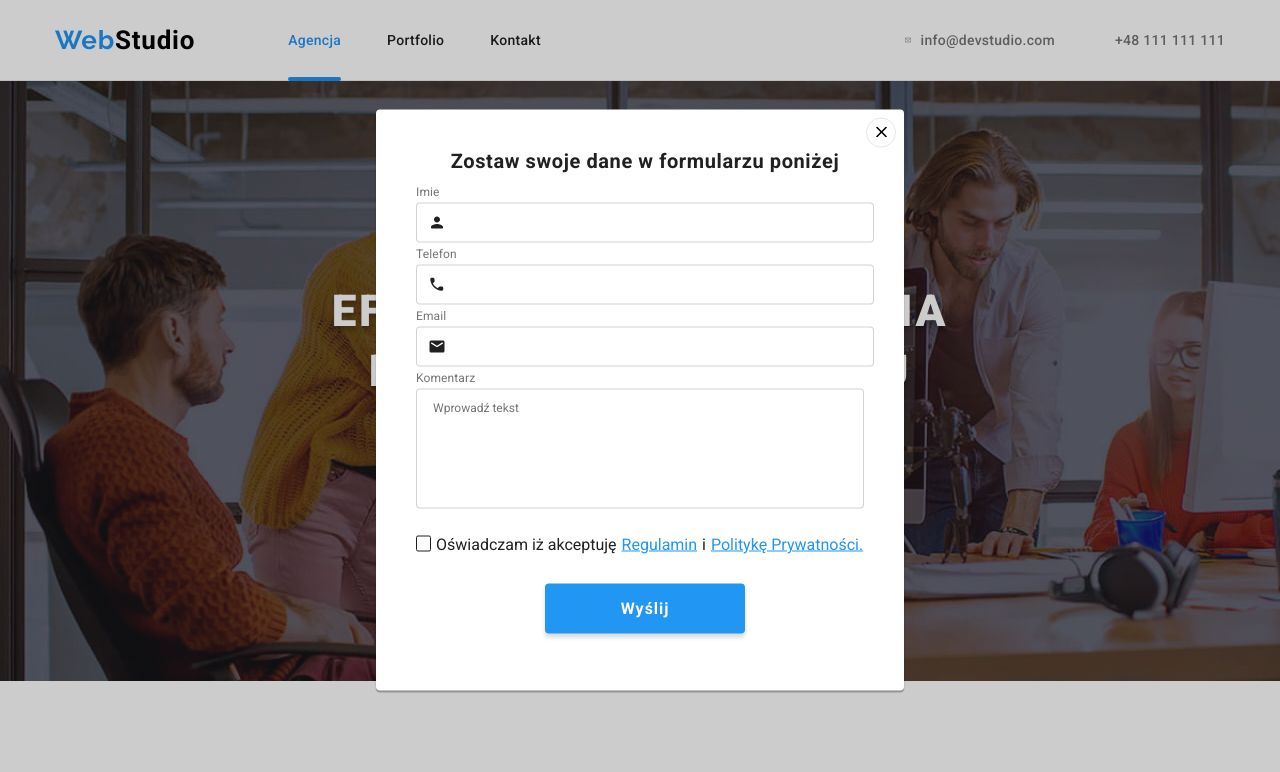
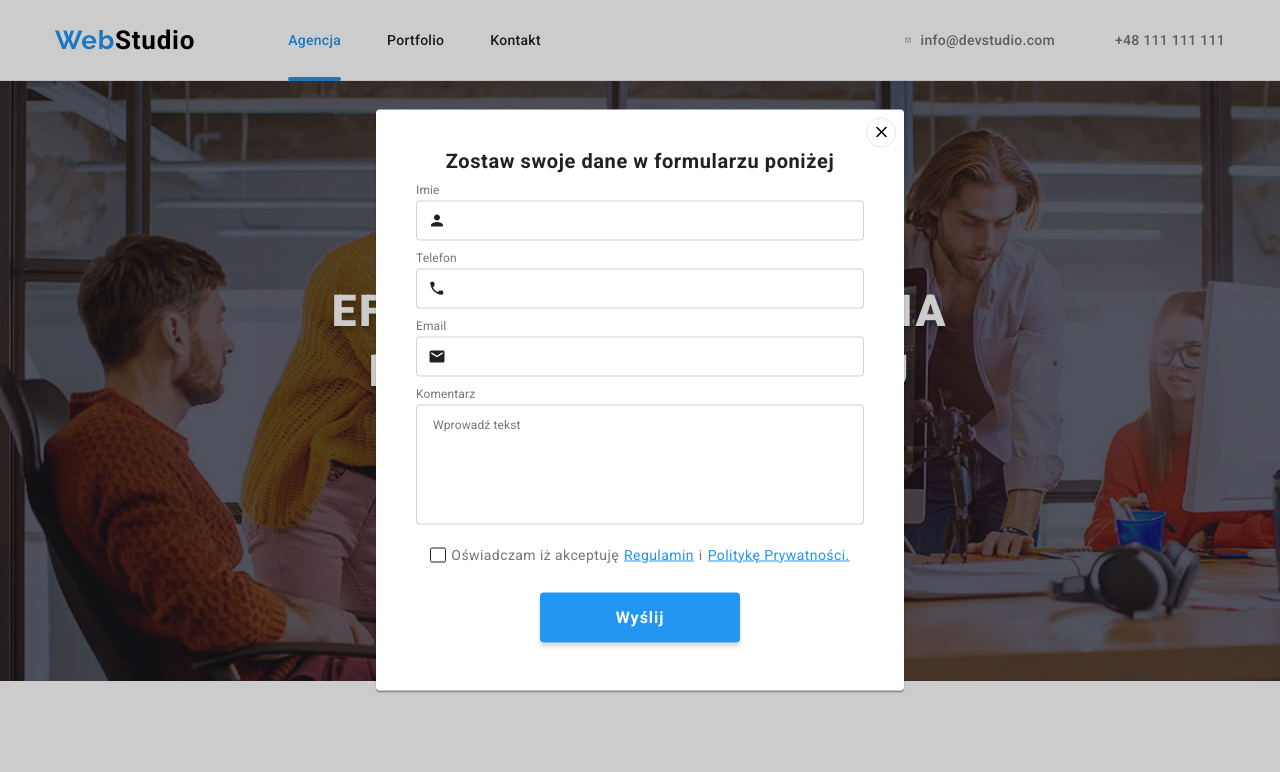
Before and after one commit to gh-Valentine/goit-markup-hw-06-HTML_CSS_PL_ON_8, a plain HTML site: page index.html in a window 1280 px wide. Both pictures are taken after a click on the button "Zamów usługe". Shown: the top 772 px of the page. Drawn offline with nearby package versions, Linux system fonts and the light colour scheme.

Commit message:
Update index and CSS
Main changes in:
modal-form-block-policy
.modal-form-block-label
.close-btn

```diff
--- a/css/styles.css
+++ b/css/styles.css
@@ -735,7 +735,7 @@ img {
 }
 
 .close-btn {
-  position: relative;
+  position: absolute;
   width: 30px;
   height: 30px;
   right: 8px;
@@ -783,8 +783,7 @@ img {
 }
 
 .modal-form-block {
-  padding-top: 40px;
-  padding-left: 40px;
+  padding: 40px;
   width: 100%;
   display: flex;
   flex-direction: column;
@@ -796,11 +795,10 @@ img {
   line-height: 1.15;
   text-align: center;
   letter-spacing: 0.03em;
-  padding-bottom: 12px;
 }
 
 .modal-form-block-label {
-  padding-bottom: 4px;
+  margin-top: 10px;
   color: var(--third-color);
   font-size: 12px;
   line-height: 1.167;
@@ -842,13 +840,17 @@ img {
 }
 
 .modal-form-block-label textarea {
+  font-size: 12px;
+  line-height: 1.167;
+  letter-spacing: 0.01em;
+  color: rgba(117, 117, 117, 0.5);
   padding-left: 16px;
   padding-top: 12px;
   resize: none;
   height: 120px;
   width: 448px;
   margin-top: 4px;
-  margin-bottom: 20px;
+
   border-radius: 4px;
   outline: none;
   border: 1px solid rgba(33, 33, 33, 0.2);
@@ -856,11 +858,18 @@ img {
 
 .modal-form-block-policy {
   display: flex;
+  justify-content: center;
+  margin-top: 20px;
 }
 
 .modal-form-block-policy-label {
   cursor: pointer;
   display: flex;
+  align-items: center;
+  font-size: 14px;
+  line-height: 1.714px;
+  letter-spacing: 0.03em;
+  color: var(--third-color);
 }
 
 .modal-form-block-policy-label input {
@@ -872,8 +881,8 @@ img {
 }
 
 .modal-form-block-policy-checkmark {
-  height: 16px;
-  width: 15px;
+  height: 15px;
+  width: 16px;
   border: 1px solid var(--main-color);
   border-radius: 2px;
   background-color: var(--fourth-color);
--- a/index.html
+++ b/index.html
@@ -406,30 +406,27 @@
             <form class="modal-form">
                 <div class="modal-form-block">
                     <h3>Zostaw swoje dane w formularzu poniżej</h3>
-                    <label class="modal-form-block-label" for="name">Imie
+                    <label class="modal-form-block-label" for="name">Imie</label>
                     <div class="modal-form-block-box">
                         <input type="text" required name="name" id="name" />
                         <svg width="18" height="18">
                             <use href="./images/icons.svg#icon-person"></use>
                         </svg>
                     </div>
-                    </label>
-                    <label class="modal-form-block-label" for="tel">Telefon
+                    <label class="modal-form-block-label" for="tel">Telefon</label>
                     <div class="modal-form-block-box">
                         <input type="tel" required name="tel" id="tel" />
                         <svg width="18" height="18">
                             <use href="./images/icons.svg#icon-phone"></use>
                         </svg>
                     </div>
-                    </label>
-                    <label class="modal-form-block-label" for="mail">Email
+                    <label class="modal-form-block-label" for="mail">Email</label>
                     <div class="modal-form-block-box">
                         <input type="email" required name="email" id="mail" />
                         <svg width="18" height="18">
                             <use href="./images/icons.svg#icon-email"></use>
                         </svg>
                     </div>
-                    </label>
                     <label class="modal-form-block-label" for="comment">Komentarz
                         <textarea name="comment" id="comment" placeholder="Wprowadź tekst"></textarea></label>
                     <div class="modal-form-block-policy">
```
Lines whose indentation alone changed are shown as unchanged.
